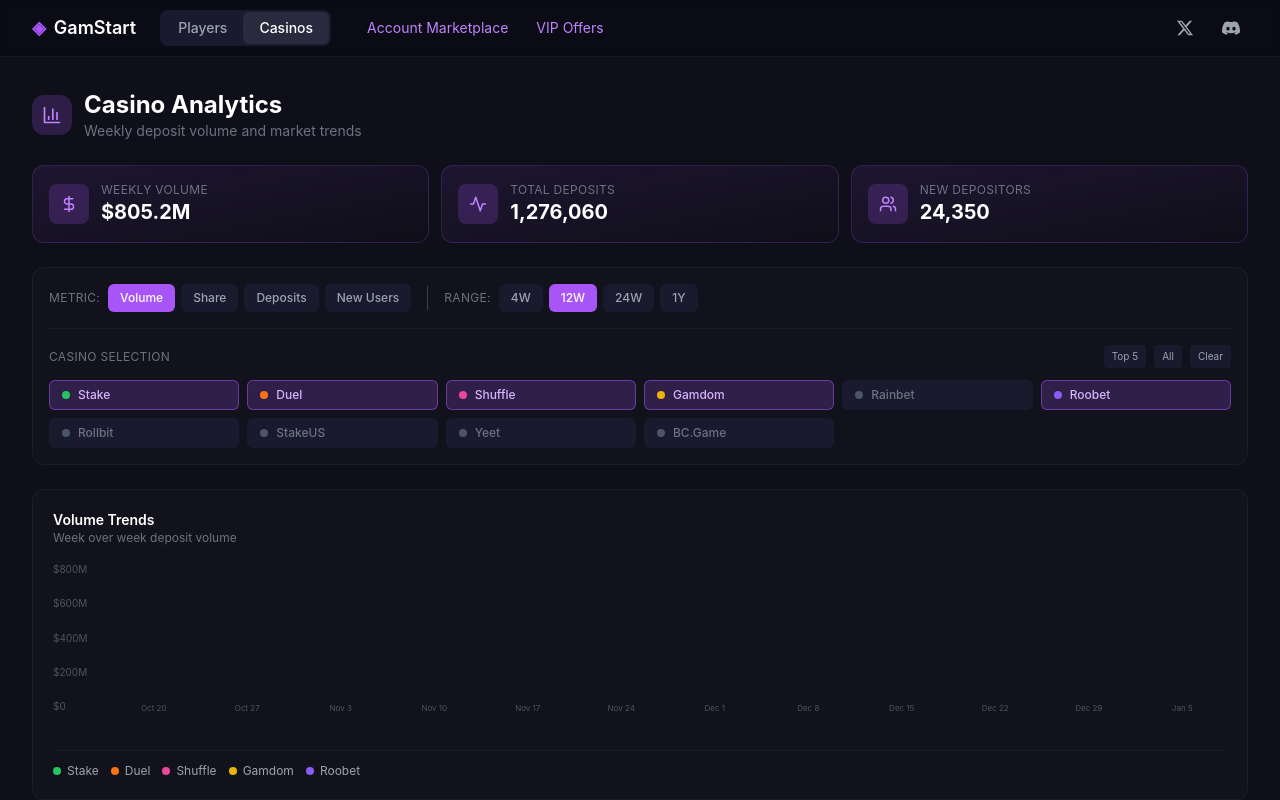
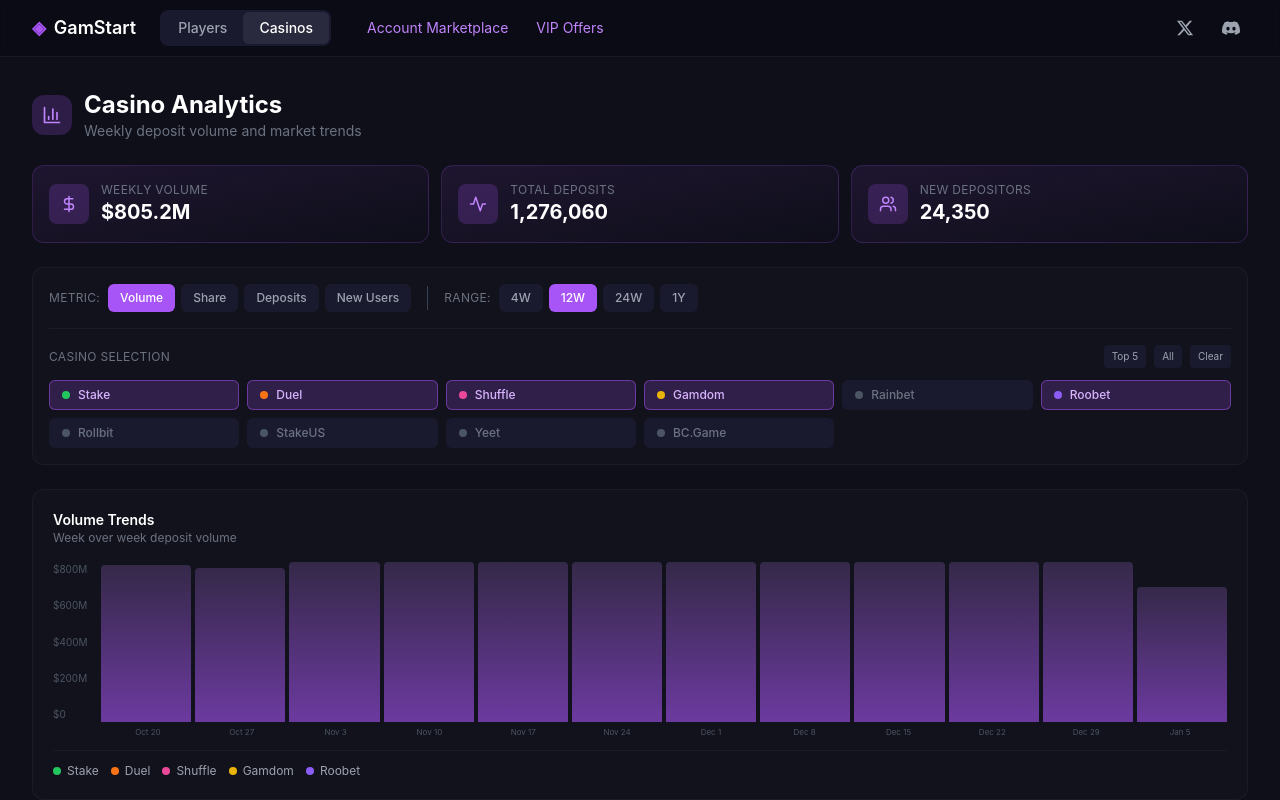
Before and after one commit to test12312as1/sadsa, a Next.js app: page / in a window 1280 px wide. Both pictures are taken after a click on the button "Casinos". Shown: the top 800 px of the page. Built offline with nearby package versions, Linux system fonts and the light colour scheme.

Commit message:
Update page.js

```diff
--- a/app/page.js
+++ b/app/page.js
@@ -848,20 +848,21 @@ export default function GamStart() {
               </div>
 
               {/* Chart with gradient area */}
-              <div className="h-44 relative mb-3">
+              <div className="mb-3">
+                <div className="flex">
                   {/* Y-axis labels */}
-                <div className="absolute left-0 top-0 bottom-6 w-12 flex flex-col justify-between text-[10px] text-gray-600">
+                  <div className="w-12 h-40 flex flex-col justify-between text-[10px] text-gray-600 pr-2">
                     <span>$800M</span>
                     <span>$600M</span>
                     <span>$400M</span>
                     <span>$200M</span>
                     <span>$0</span>
                   </div>
-                {/* Chart area */}
-                <div className="absolute left-14 right-0 top-0 bottom-6 flex items-end gap-1">
+                  {/* Chart bars */}
+                  <div className="flex-1 h-40 flex items-end gap-1">
                     {platformData.weeklyTrends && platformData.weeklyTrends.length > 0 ? (
                       platformData.weeklyTrends.map((week, i) => {
-                      // Sum ALL numeric values in the week (simple approach)
+                        // Sum ALL numeric values in the week
                         const weekKeys = Object.keys(week).filter(k => k !== 'week');
                         const weekTotal = weekKeys.reduce((sum, key) => {
                           if (typeof week[key] === 'number') {
@@ -870,27 +871,36 @@ export default function GamStart() {
                           return sum;
                         }, 0);
 
-                      // Scale based on max possible value (800 = $800M)
+                        // Scale: weekTotal is in millions (e.g., stake: 580 means $580M)
+                        // maxValue is 800 ($800M)
                         const maxValue = 800;
                         const heightPercent = Math.min((weekTotal / maxValue) * 100, 100);
 
                         return (
-                        <div key={i} className="flex-1 flex flex-col items-center gap-1 group">
-                          <div className="w-full relative h-full flex items-end">
+                          <div key={i} className="flex-1 flex flex-col h-full group">
+                            <div className="flex-1 flex items-end">
                               <div
                                 className="w-full bg-gradient-to-t from-purple-500/60 to-purple-400/20 rounded-t transition-all group-hover:from-purple-500/80 group-hover:to-purple-400/40"
-                              style={{ height: `${Math.max(heightPercent, 2)}%` }}
+                                style={{ height: `${Math.max(heightPercent, 5)}%` }}
                               />
                             </div>
-                          <div className="text-[8px] text-gray-600 truncate w-full text-center">{week.week}</div>
                           </div>
                         );
                       })
                     ) : (
                       <div className="w-full h-full flex items-center justify-center text-gray-500 text-sm">
-                      No trend data available
+                        No data
                       </div>
                     )}
+                  </div>
+                </div>
+                {/* X-axis labels */}
+                <div className="flex ml-12">
+                  {platformData.weeklyTrends && platformData.weeklyTrends.map((week, i) => (
+                    <div key={i} className="flex-1 text-[8px] text-gray-600 text-center pt-1">
+                      {week.week}
+                    </div>
+                  ))}
                 </div>
               </div>
 
```
Lines whose indentation alone changed are shown as unchanged.
